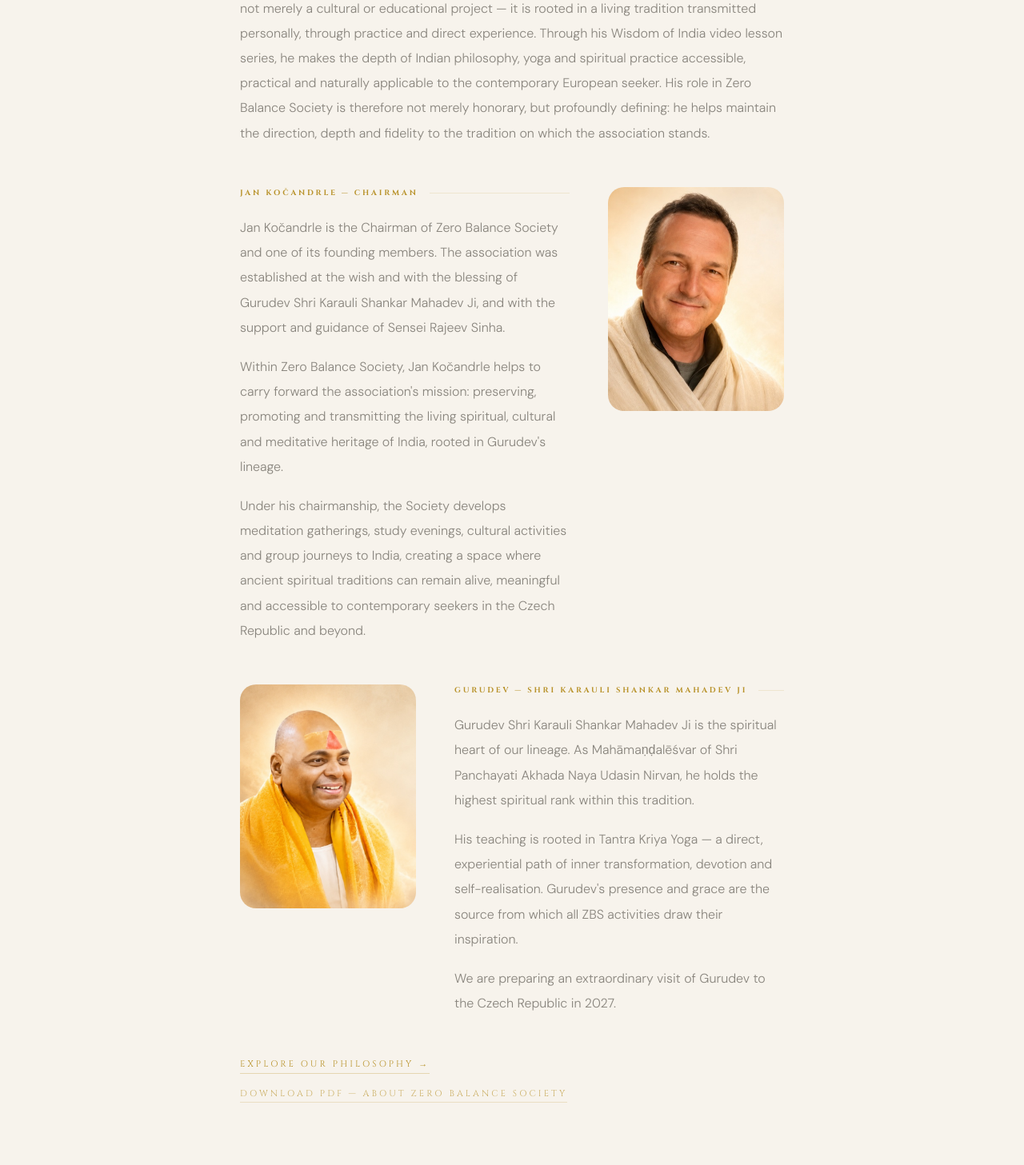
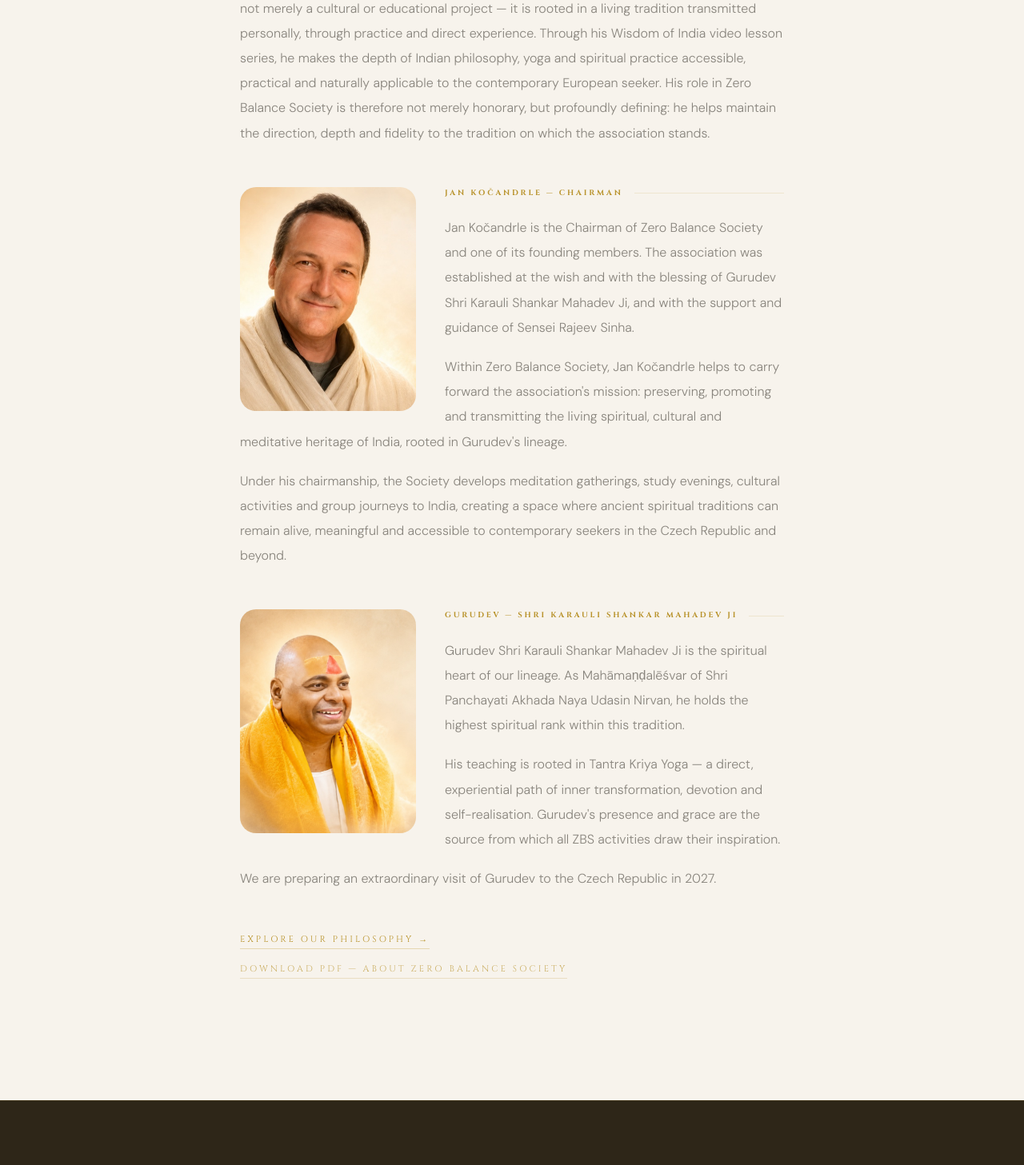
Before and after one commit to kocandrle69/zero-balance-next, a Next.js app: page /about in a window 1280 px wide. Shown: the part 1571-3028 px from the top of the page at 80% size. Built offline with nearby package versions, Linux system fonts and the light colour scheme; no server answers.

Commit message:
feat: apply float layout to Jan and Gurudev sections too
Co-Authored-By: Claude Sonnet 4.6 <noreply@anthropic.com>

```diff
--- a/src/app/about/AboutContent.tsx
+++ b/src/app/about/AboutContent.tsx
@@ -115,32 +115,24 @@ export default function AboutContent() {
             <p>{C.senseiP3}</p>
           </section>
 
-          <section className={styles.section}>
-            <div className={`${styles.personRow} ${styles.personRowReverse}`}>
+          <section className={`${styles.section} ${styles.personFloat}`}>
             <div className={styles.personImg}>
               <img src="/images/Jan.jpg" alt="Jan Kočandrle" style={{ objectPosition: '40% 25%' }} />
             </div>
-              <div className={styles.personText}>
             <h2 className={styles.sectionHead}>{C.janHead}</h2>
             <p>{C.janP1}</p>
             <p>{C.janP2}</p>
             {C.janP3 && <p>{C.janP3}</p>}
-              </div>
-            </div>
           </section>
 
-          <section className={styles.section}>
-            <div className={styles.personRow}>
+          <section className={`${styles.section} ${styles.personFloat}`}>
             <div className={styles.personImg}>
               <img src="/images/Gurudev.jpg" alt="Gurudev Shri Karauli Shankar Mahadev Ji" style={{ objectPosition: '10% 15%' }} />
             </div>
-              <div className={styles.personText}>
             <h2 className={styles.sectionHead}>{C.gurudevHead}</h2>
             <p>{C.gurudevP1}</p>
             <p>{C.gurudevP2}</p>
             <p>{C.gurudevP3}</p>
-              </div>
-            </div>
           </section>
 
           <section className={styles.section} style={{ display: 'flex', flexDirection: 'column', gap: '16px', alignItems: 'flex-start' }}>
```
Lines whose indentation alone changed are shown as unchanged.
